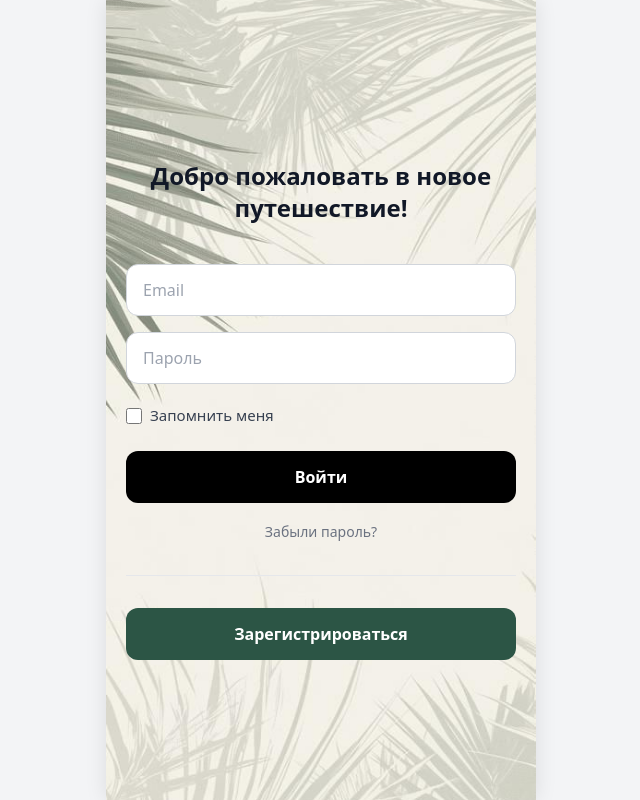
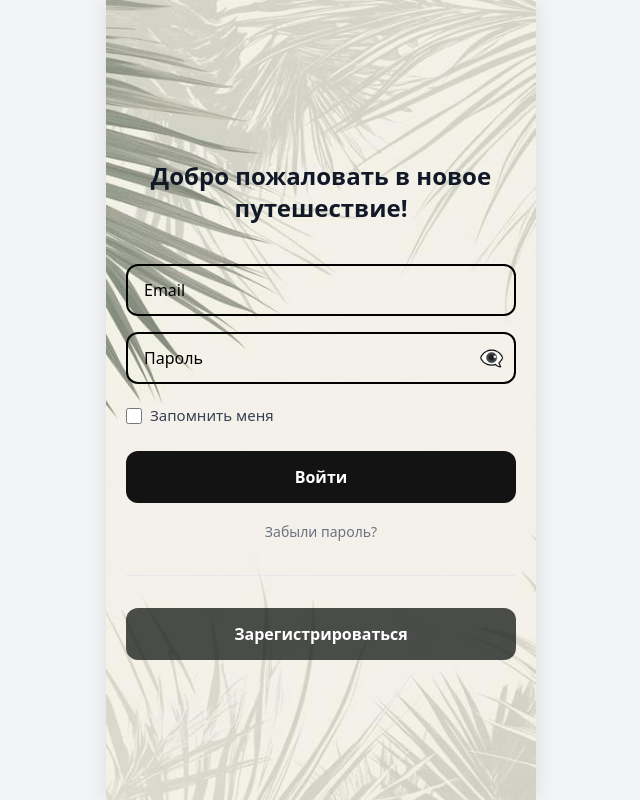
Before and after one commit to sinkvs/TripSync, a React (Vite) app in the folder frontend/: page /login in a window 1280 px wide. Shown: the whole page, without its empty margins (319-959 px from the left). Built offline with nearby package versions, Linux system fonts and the light colour scheme.

Commit message:
Всплывающее окно с требованиями к паролю, показать/скрыть пароль, улучшила визуал

```diff
--- a/frontend/src/pages/Auth/LoginPage.tsx
+++ b/frontend/src/pages/Auth/LoginPage.tsx
@@ -8,6 +8,8 @@ export const LoginPage = () => {
   const [password, setPassword] = useState("");
   const [rememberMe, setRememberMe] = useState(false);
   const [error, setError] = useState("");
+  const [showPassword, setShowPassword] = useState(false); // для показа/скрытия пароля
+  const [showPasswordTooltip, setShowPasswordTooltip] = useState(false); // для всплывающей подсказки
 
   const handleLogin = (e: React.FormEvent) => {
     e.preventDefault();
@@ -53,25 +55,83 @@ export const LoginPage = () => {
         </h1>
 
         <form onSubmit={handleLogin} className="flex flex-col gap-4">
+          {/* Поле Email - прозрачное с чёрной обводкой */}
           <input
             type="email"
             placeholder="Email"
             value={email}
             onChange={(e) => setEmail(e.target.value)}
-            className="w-full px-4 border border-gray-300 rounded-xl text-gray-900 placeholder-gray-400 transition"
-            style={{ fontSize: "16px", borderRadius: "12px", height: "52px" }}
+            className="w-full px-4 rounded-xl text-black placeholder-black font-medium transition bg-transparent"
+            style={{
+              fontSize: "16px",
+              borderRadius: "12px",
+              height: "52px",
+              border: "2px solid black",
+            }}
             required
           />
+          {/* Поле Пароль - прозрачное с чёрной обводкой + глазик */}
+          <div
+            className="relative w-full"
+            onMouseEnter={() => setShowPasswordTooltip(true)}
+            onMouseLeave={() => setShowPasswordTooltip(false)}
+          >
+            <input
+              type={showPassword ? "text" : "password"}
+              placeholder="Пароль"
+              value={password}
+              onChange={(e) => setPassword(e.target.value)}
+              className="w-full px-4 rounded-xl text-black placeholder-black font-medium transition bg-transparent pr-12"
+              style={{
+                fontSize: "16px",
+                borderRadius: "12px",
+                height: "52px",
+                border: "2px solid black",
+              }}
+              required
+            />
 
-          <input
-            type="password"
-            placeholder="Пароль"
-            value={password}
-            onChange={(e) => setPassword(e.target.value)}
-            className="w-full px-4 border border-gray-300 rounded-xl text-gray-900 placeholder-gray-400 transition"
-            style={{ fontSize: "16px", borderRadius: "12px", height: "52px" }}
-            required
-          />
+            {/* Глазик для показа/скрытия пароля */}
+            <button
+              type="button"
+              onClick={() => setShowPassword(!showPassword)}
+              className="absolute right-3 top-1/2 transform -translate-y-1/2 text-gray-500 hover:text-black text-xl"
+              style={{
+                background: "transparent",
+                border: "none",
+                cursor: "pointer",
+              }}
+            >
+              {showPassword ? "👁️" : "👁️‍🗨️"}
+            </button>
+
+            {/* Всплывающая подсказка с требованиями к паролю */}
+            {showPasswordTooltip && (
+              <div
+                className="absolute z-50 bg-black text-white text-sm rounded-lg p-3 mt-2"
+                style={{
+                  bottom: "100%",
+                  left: "0",
+                  marginBottom: "8px",
+                  minWidth: "200px",
+                  boxShadow: "0 4px 6px rgba(0,0,0,0.1)",
+                }}
+              >
+                <div className="font-semibold mb-2">Требования к паролю:</div>
+                <ul className="list-disc pl-4 space-y-1">
+                  <li>Минимум 6 символов</li>
+                  <li>Хотя бы одна цифра</li>
+                  <li>Хотя бы одна заглавная буква</li>
+                  <li>Строчные буквы</li>
+                </ul>
+                {/* Стрелочка вниз */}
+                <div
+                  className="absolute w-3 h-3 bg-black transform rotate-45"
+                  style={{ bottom: "-6px", left: "20px" }}
+                ></div>
+              </div>
+            )}
+          </div>
 
           {error && (
             <div className="text-red-500 text-sm text-center py-1">{error}</div>
@@ -95,7 +155,18 @@ export const LoginPage = () => {
           <button
             type="submit"
             className="w-full bg-black text-white font-semibold rounded-xl hover:bg-gray-800 transition mt-2"
-            style={{ height: "52px", fontSize: "16px", borderRadius: "12px" }}
+            style={{
+              height: "52px",
+              fontSize: "16px",
+              borderRadius: "12px",
+              backgroundColor: "rgb(19, 19, 19)",
+            }}
+            onMouseEnter={(e) =>
+              (e.currentTarget.style.backgroundColor = "#333333e5")
+            }
+            onMouseLeave={(e) =>
+              (e.currentTarget.style.backgroundColor = "#3333339c")
+            }
           >
             Войти
           </button>
@@ -124,8 +195,14 @@ export const LoginPage = () => {
             height: "52px",
             fontSize: "16px",
             borderRadius: "12px",
-            backgroundColor: "rgb(44,85,69)",
+            backgroundColor: "rgba(23, 26, 24, 0.77)",
           }}
+          onMouseEnter={(e) =>
+            (e.currentTarget.style.backgroundColor = "rgba(63, 68, 66, 0.6)")
+          }
+          onMouseLeave={(e) =>
+            (e.currentTarget.style.backgroundColor = "rgba(63, 68, 66, 0.6)")
+          }
         >
           Зарегистрироваться
         </button>
```
